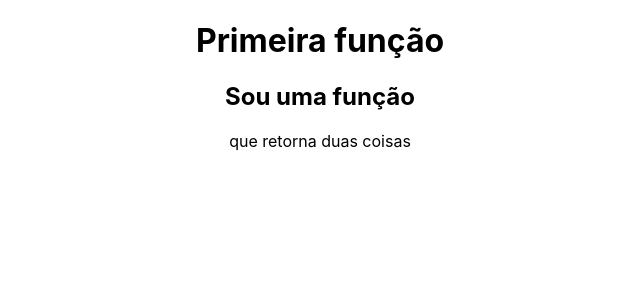
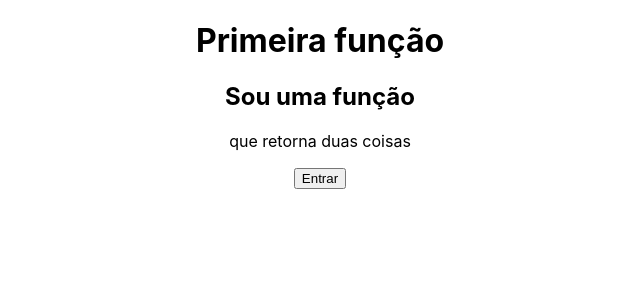
Before and after one commit to dudafmeneses/viagens, a React (Create React App) app in the folder frontend/: page / in a window 1280 px wide. Shown: the top 300 px of the page, without its empty margins (320-960 px from the left). Built offline with nearby package versions, Linux system fonts and the light colour scheme.

Commit message:
props children

```diff
--- a/frontend/src/exemplos/Geral.js
+++ b/frontend/src/exemplos/Geral.js
@@ -1,10 +1,12 @@
 import FunctionSimples from "./components/FunctionSimples";
 import FunctionDupla from "./components/FunctionDupla";
+import Botao from "./layout/Botao";
 function Geral(){
     return(
         <>
             <FunctionSimples/>
             <FunctionDupla/>
+            <Botao>Entrar</Botao>
         </>
     )
 }
--- /dev/null
+++ b/frontend/src/exemplos/layout/Botao.js
@@ -0,0 +1,7 @@
+function Botao(props){
+    return(
+        <button>{props.children}</button>
+    )
+}
+
+export default Botao;
```
